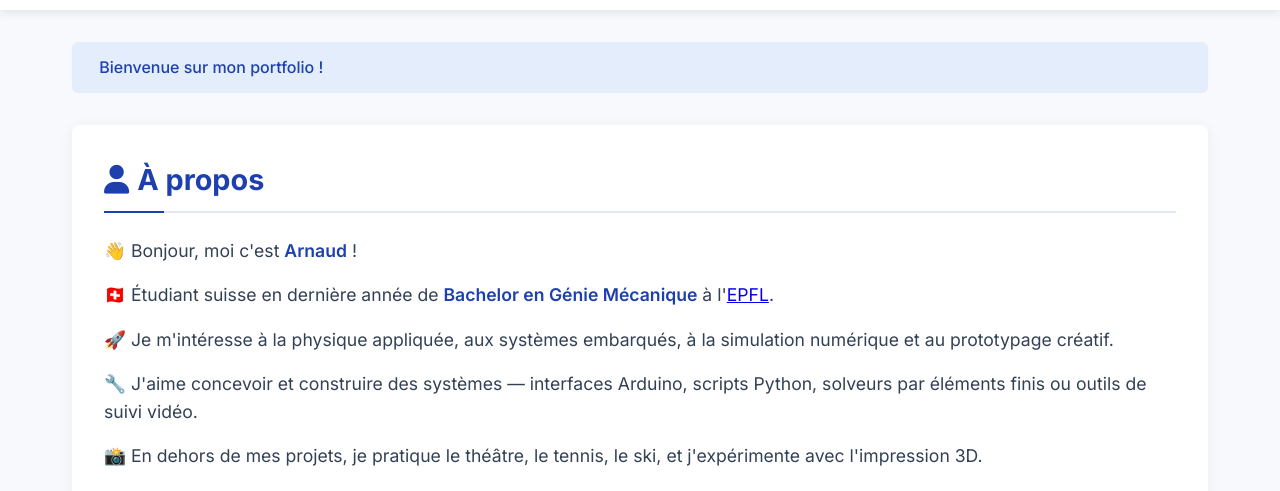
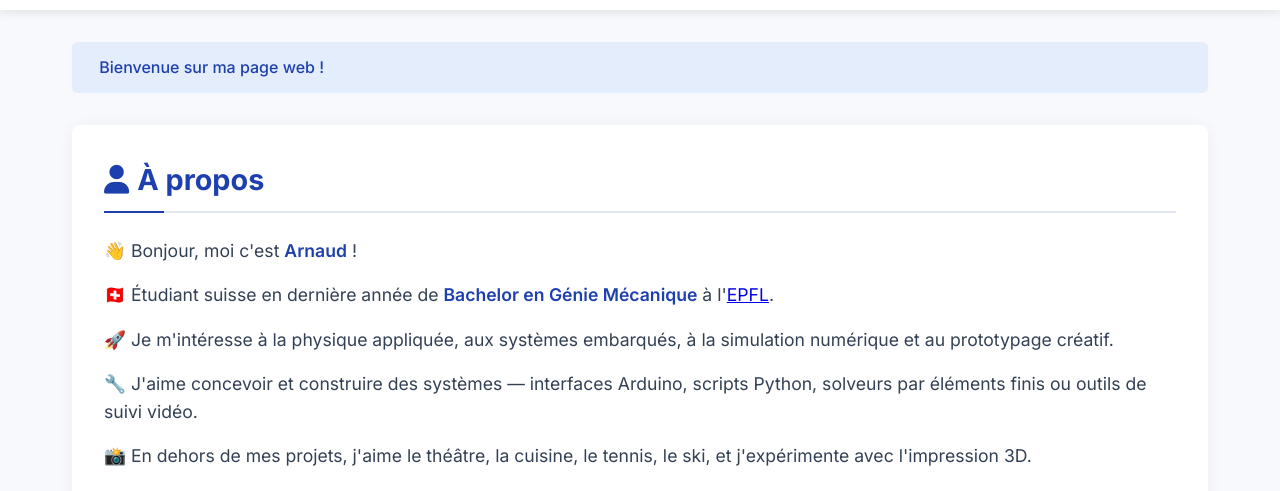
Before and after one commit to Arnvalen/arnvalen.github.io, a plain HTML site: page index.html in a window 1280 px wide. Shown: the part 245-736 px from the top of the page. Drawn offline with Linux system fonts and the light colour scheme; no server answers; some icons are missing.

Commit message:
Update index.html
Correction de texte

```diff
--- a/index.html
+++ b/index.html
@@ -810,7 +810,7 @@
   </nav>
 
   <div class="main-container">
-    <div id="greeting"><i class="fas fa-hand-wave"></i> Bienvenue sur mon portfolio !</div>
+    <div id="greeting"><i class="fas fa-hand-wave"></i> Bienvenue sur ma page web !</div>
 
     <section id="about">
       <h2><i class="fas fa-user"></i> À propos</h2>
@@ -820,7 +820,7 @@
           <p>🇨🇭 Étudiant suisse en dernière année de <span class="highlight">Bachelor en Génie Mécanique</span> à l'<a href="https://www.epfl.ch/fr/" target="_blank">EPFL</a>.</p>
           <p>🚀 Je m'intéresse à la physique appliquée, aux systèmes embarqués, à la simulation numérique et au prototypage créatif.</p>
           <p>🔧 J'aime concevoir et construire des systèmes — interfaces Arduino, scripts Python, solveurs par éléments finis ou outils de suivi vidéo.</p>
-          <p>📸 En dehors de mes projets, je pratique le théâtre, le tennis, le ski, et j'expérimente avec l'impression 3D.</p>
+          <p>📸 En dehors de mes projets, j'aime le théâtre, la cuisine, le tennis, le ski, et j'expérimente avec l'impression 3D.</p>
 
           <div class="quick-links">
             <a href="https://cdn.jsdelivr.net/gh/Arnvalen/Portfolio@latest/CV_ArnaudVJ-D.pdf" class="btn" target="_blank">
```
